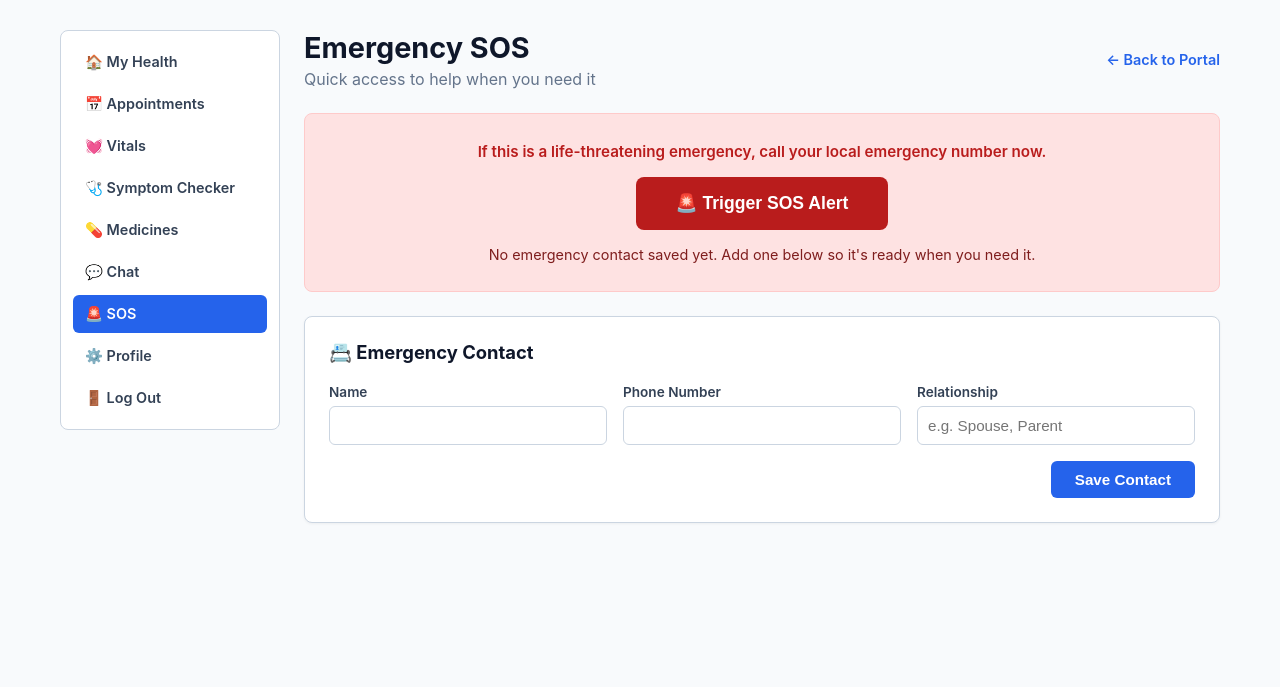
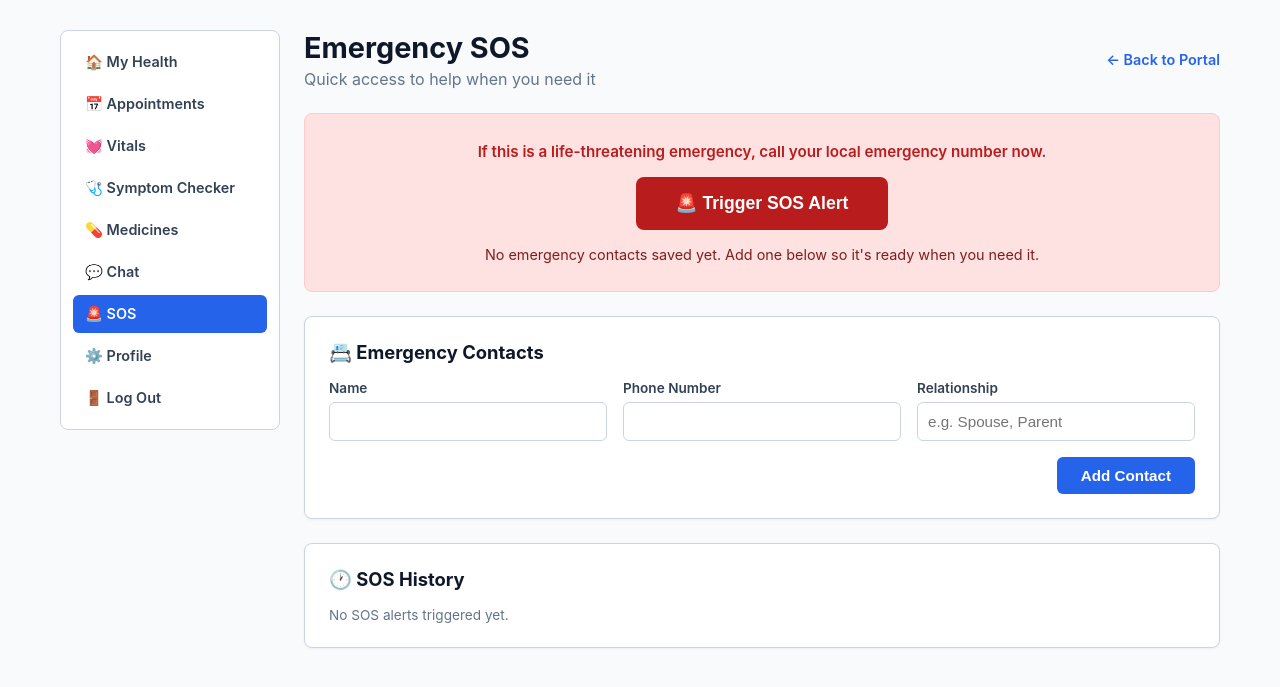
Before and after one commit to dsgm45/medibro, a Flask app: template templates/sos.html in a window 1280 px wide. Shown: the part 61-748 px from the top of the page. Run offline with Flask 3, Linux system fonts and the light colour scheme; the template is opened without the code that fills it, so the values that code supplies are empty; parts of the project's set-up code (start-up, migrations or seed data) failed here and were passed over.

Commit message:
Support up to 5 emergency contacts per patient, show SOS trigger history

```diff
--- a/app.py
+++ b/app.py
@@ -152,12 +152,12 @@ class SymptomLog(db.Model):
 
 class EmergencyContact(db.Model):
     id = db.Column(db.Integer, primary_key=True)
-    patient_id = db.Column(db.Integer, db.ForeignKey('user.id'), unique=True, nullable=False)
+    patient_id = db.Column(db.Integer, db.ForeignKey('user.id'), nullable=False)
     contact_name = db.Column(db.String(120), nullable=False)
     contact_phone = db.Column(db.String(20), nullable=False)
     relation = db.Column(db.String(50), nullable=True)
 
-    patient = db.relationship('User', foreign_keys=[patient_id], backref='emergency_contact')
+    patient = db.relationship('User', foreign_keys=[patient_id], backref='emergency_contacts')
 
 class SosEvent(db.Model):
     id = db.Column(db.Integer, primary_key=True)
@@ -1044,7 +1044,7 @@ def symptoms():
 @role_required('patient')
 def sos():
     patient_id = session.get('user_id')
-    contact = EmergencyContact.query.filter_by(patient_id=patient_id).first()
+    contacts = EmergencyContact.query.filter_by(patient_id=patient_id).order_by(EmergencyContact.id.asc()).all()
 
     if request.method == 'POST':
         action = request.form.get('action')
@@ -1058,17 +1058,16 @@ def sos():
                 flash('Please provide a contact name and phone number.', 'error')
                 return redirect(url_for('sos'))
 
+            if len(contacts) >= 5:
+                flash('You can save up to 5 emergency contacts. Remove one before adding another.', 'error')
+                return redirect(url_for('sos'))
+
             try:
-                if contact:
-                    contact.contact_name = name
-                    contact.contact_phone = phone
-                    contact.relation = relation
-                else:
-                    contact = EmergencyContact(
-                        patient_id=patient_id, contact_name=name,
-                        contact_phone=phone, relation=relation
-                    )
-                    db.session.add(contact)
+                contact = EmergencyContact(
+                    patient_id=patient_id, contact_name=name,
+                    contact_phone=phone, relation=relation
+                )
+                db.session.add(contact)
                 db.session.commit()
                 flash('Emergency contact saved.', 'success')
             except Exception as e:
@@ -1089,7 +1088,27 @@ def sos():
 
         return redirect(url_for('sos'))
 
-    return render_template('sos.html', contact=contact)
+    recent_events = SosEvent.query.filter_by(patient_id=patient_id).order_by(SosEvent.created_at.desc()).limit(10).all()
+
+    return render_template('sos.html', contacts=contacts, recent_events=recent_events)
+
+@app.route('/sos/contact/<int:contact_id>/delete', methods=['POST'])
+@login_required
+@role_required('patient')
+def delete_emergency_contact(contact_id):
+    try:
+        contact = EmergencyContact.query.get_or_404(contact_id)
+        if contact.patient_id != session.get('user_id'):
+            flash('Unauthorized action.', 'error')
+            return redirect(url_for('sos'))
+        db.session.delete(contact)
+        db.session.commit()
+        flash('Emergency contact removed.', 'success')
+    except Exception as e:
+        db.session.rollback()
+        app.logger.error(f"Delete emergency contact error: {e}")
+        flash('Error removing emergency contact.', 'error')
+    return redirect(url_for('sos'))
 
 def classify_time_period(time_str):
     try:
--- a/templates/sos.html
+++ b/templates/sos.html
@@ -36,42 +36,84 @@
             <input type="hidden" name="action" value="trigger_sos">
             <button type="submit" style="padding: 16px 40px; background-color: var(--danger); color: #ffffff; border: none; border-radius: 8px; font-weight: 700; font-size: 1.1rem; cursor: pointer;">🚨 Trigger SOS Alert</button>
         </form>
-        {% if contact %}
-        <p style="margin: 16px 0 0 0; color: #7f1d1d; font-size: 0.9rem;">
-            Your emergency contact: <strong>{{ contact.contact_name }}</strong>
-            &mdash; <a href="tel:{{ contact.contact_phone }}" style="color: var(--danger); font-weight: 700;">{{ contact.contact_phone }}</a>
-        </p>
+        {% if contacts %}
+        <div style="margin: 16px 0 0 0;">
+            {% for c in contacts %}
+            <p style="margin: 4px 0; color: #7f1d1d; font-size: 0.9rem;">
+                <strong>{{ c.contact_name }}</strong>{% if c.relation %} ({{ c.relation }}){% endif %}
+                &mdash; <a href="tel:{{ c.contact_phone }}" style="color: var(--danger); font-weight: 700;">{{ c.contact_phone }}</a>
+            </p>
+            {% endfor %}
+        </div>
         {% else %}
         <p style="margin: 16px 0 0 0; color: #7f1d1d; font-size: 0.9rem;">
-            No emergency contact saved yet. Add one below so it's ready when you need it.
+            No emergency contacts saved yet. Add one below so it's ready when you need it.
         </p>
         {% endif %}
     </div>
 
-    <!-- Emergency contact form -->
-    <div style="background-color: var(--surface); border: 1px solid var(--border); border-radius: var(--radius); padding: 24px; box-shadow: 0 1px 3px rgba(0,0,0,0.05);">
-        <h2 style="font-size: 1.15rem; margin-top: 0; margin-bottom: 20px; color: var(--text-dark);">📇 Emergency Contact</h2>
+    <!-- Emergency contacts -->
+    <div style="background-color: var(--surface); border: 1px solid var(--border); border-radius: var(--radius); padding: 24px; margin-bottom: 24px; box-shadow: 0 1px 3px rgba(0,0,0,0.05);">
+        <h2 style="font-size: 1.15rem; margin-top: 0; margin-bottom: 16px; color: var(--text-dark);">📇 Emergency Contacts</h2>
+
+        {% if contacts %}
+        <div style="display: grid; gap: 10px; margin-bottom: 20px;">
+            {% for c in contacts %}
+            <div style="display: flex; justify-content: space-between; align-items: center; border: 1px solid #e2e8f0; border-radius: 8px; padding: 12px 16px;">
+                <div>
+                    <p style="margin: 0; font-weight: 700; color: var(--text-dark);">{{ c.contact_name }}{% if c.relation %} <span style="font-weight: 500; color: var(--text-sub);">&middot; {{ c.relation }}</span>{% endif %}</p>
+                    <p style="margin: 2px 0 0 0; color: #334155; font-size: 0.85rem;">{{ c.contact_phone }}</p>
+                </div>
+                <form action="{{ url_for('delete_emergency_contact', contact_id=c.id) }}" method="POST" onsubmit="return confirm('Remove this emergency contact?');" style="margin: 0;">
+                    <input type="hidden" name="csrf_token" value="{{ csrf_token() }}">
+                    <button type="submit" style="background: none; border: none; padding: 0; font-family: inherit; color: var(--danger); font-weight: 600; font-size: 0.85rem; cursor: pointer;">Remove</button>
+                </form>
+            </div>
+            {% endfor %}
+        </div>
+        {% endif %}
+
+        {% if contacts|length < 5 %}
         <form action="{{ url_for('sos') }}" method="POST">
             <input type="hidden" name="csrf_token" value="{{ csrf_token() }}">
             <input type="hidden" name="action" value="save_contact">
             <div style="display: grid; grid-template-columns: repeat(auto-fit, minmax(180px, 1fr)); gap: 16px; margin-bottom: 16px;">
                 <div>
                     <label style="display: block; font-size: 0.85rem; font-weight: 600; color: #334155; margin-bottom: 6px;">Name</label>
-                    <input type="text" name="contact_name" required value="{{ contact.contact_name if contact else '' }}" style="width: 100%; padding: 10px; border: 1px solid var(--border); border-radius: 6px; font-size: 0.95rem; color: var(--text-dark); background-color: var(--surface);">
+                    <input type="text" name="contact_name" required style="width: 100%; padding: 10px; border: 1px solid var(--border); border-radius: 6px; font-size: 0.95rem; color: var(--text-dark); background-color: var(--surface);">
                 </div>
                 <div>
                     <label style="display: block; font-size: 0.85rem; font-weight: 600; color: #334155; margin-bottom: 6px;">Phone Number</label>
-                    <input type="tel" name="contact_phone" required value="{{ contact.contact_phone if contact else '' }}" style="width: 100%; padding: 10px; border: 1px solid var(--border); border-radius: 6px; font-size: 0.95rem; color: var(--text-dark); background-color: var(--surface);">
+                    <input type="tel" name="contact_phone" required style="width: 100%; padding: 10px; border: 1px solid var(--border); border-radius: 6px; font-size: 0.95rem; color: var(--text-dark); background-color: var(--surface);">
                 </div>
                 <div>
                     <label style="display: block; font-size: 0.85rem; font-weight: 600; color: #334155; margin-bottom: 6px;">Relationship</label>
-                    <input type="text" name="relation" placeholder="e.g. Spouse, Parent" value="{{ contact.relation if contact else '' }}" style="width: 100%; padding: 10px; border: 1px solid var(--border); border-radius: 6px; font-size: 0.95rem; color: var(--text-dark); background-color: var(--surface);">
+                    <input type="text" name="relation" placeholder="e.g. Spouse, Parent" style="width: 100%; padding: 10px; border: 1px solid var(--border); border-radius: 6px; font-size: 0.95rem; color: var(--text-dark); background-color: var(--surface);">
                 </div>
             </div>
             <div style="text-align: right;">
-                <button type="submit" style="padding: 10px 24px; background-color: var(--primary); color: #ffffff; border: none; border-radius: 6px; font-weight: 600; font-size: 0.95rem; cursor: pointer;">Save Contact</button>
+                <button type="submit" style="padding: 10px 24px; background-color: var(--primary); color: #ffffff; border: none; border-radius: 6px; font-weight: 600; font-size: 0.95rem; cursor: pointer;">Add Contact</button>
             </div>
         </form>
+        {% else %}
+        <p style="color: var(--text-sub); font-size: 0.85rem; margin: 0;">You've reached the limit of 5 emergency contacts. Remove one above to add another.</p>
+        {% endif %}
+    </div>
+
+    <!-- SOS History -->
+    <div style="background-color: var(--surface); border: 1px solid var(--border); border-radius: var(--radius); padding: 24px; box-shadow: 0 1px 3px rgba(0,0,0,0.05);">
+        <h2 style="font-size: 1.15rem; margin-top: 0; margin-bottom: 16px; color: var(--text-dark);">🕐 SOS History</h2>
+        {% if recent_events %}
+        <div style="display: grid; gap: 8px;">
+            {% for event in recent_events %}
+            <p style="margin: 0; color: #334155; font-size: 0.85rem; border-left: 3px solid var(--danger); padding-left: 10px;">
+                SOS triggered on {{ event.created_at.strftime('%b %d, %Y %I:%M %p') }}
+            </p>
+            {% endfor %}
+        </div>
+        {% else %}
+        <p style="color: var(--text-sub); margin: 0; font-size: 0.85rem;">No SOS alerts triggered yet.</p>
+        {% endif %}
     </div>
 </main>
 </div>
```
Also changed, not shown: migrations/versions/0003_multi_contact.py (added, +34 -0 lines).
